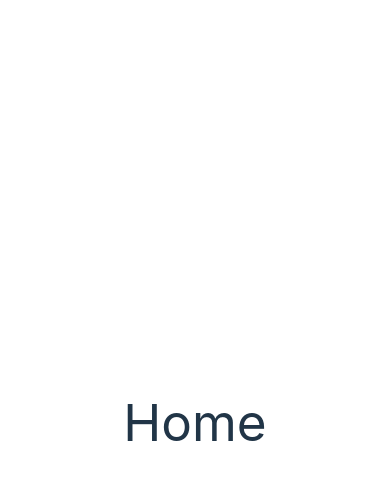
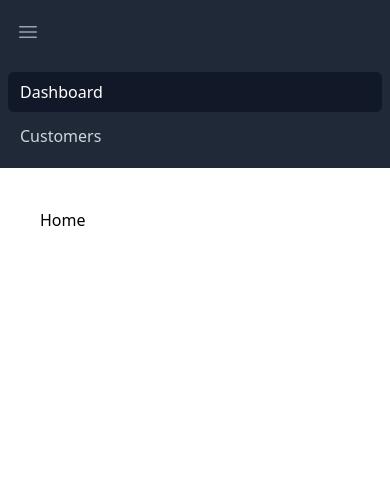
Before and after one commit to zentcodepy/subscriptions-manager-frontend, a Vue app: page / in a window 390 px wide. Shown: the top 480 px of the page. Built offline with nearby package versions, Linux system fonts and the light colour scheme.

Commit message:
New: Add Navbar component

```diff
--- a/src/App.vue
+++ b/src/App.vue
@@ -1,21 +1,12 @@
 <script setup lang="ts">
+import Navbar from './components/Navbar.vue';
 </script>
 
 <template>
-  <router-view></router-view>
+  <Navbar></Navbar>
+  <div class="m-10">
+    <router-view></router-view>
+  </div>
 </template>
 
-<style scoped>
-.logo {
-  height: 6em;
-  padding: 1.5em;
-  will-change: filter;
-  transition: filter 300ms;
-}
-.logo:hover {
-  filter: drop-shadow(0 0 2em #646cffaa);
-}
-.logo.vue:hover {
-  filter: drop-shadow(0 0 2em #42b883aa);
-}
-</style>
+<style scoped></style>
--- /dev/null
+++ b/src/components/Navbar.vue
@@ -0,0 +1,60 @@
+<script setup></script>
+<template>
+    <nav class="bg-gray-800">
+        <div class="mx-auto max-w-7xl px-2 sm:px-6 lg:px-8">
+            <div class="relative flex h-16 items-center justify-between">
+                <div class="absolute inset-y-0 left-0 flex items-center sm:hidden">
+                    <!-- Mobile menu button-->
+                    <button type="button"
+                        class="inline-flex items-center justify-center rounded-md p-2 text-gray-400 hover:bg-gray-700 hover:text-white focus:outline-none focus:ring-2 focus:ring-inset focus:ring-white"
+                        aria-controls="mobile-menu" aria-expanded="false">
+                        <span class="sr-only">Open main menu</span>
+                        <!--
+                            Icon when menu is closed.
+
+                            Menu open: "hidden", Menu closed: "block"
+                        -->
+                        <svg class="block h-6 w-6" fill="none" viewBox="0 0 24 24" stroke-width="1.5" stroke="currentColor"
+                            aria-hidden="true">
+                            <path stroke-linecap="round" stroke-linejoin="round"
+                                d="M3.75 6.75h16.5M3.75 12h16.5m-16.5 5.25h16.5" />
+                        </svg>
+                        <!--
+                            Icon when menu is open.
+
+                            Menu open: "block", Menu closed: "hidden"
+                        -->
+                        <svg class="hidden h-6 w-6" fill="none" viewBox="0 0 24 24" stroke-width="1.5" stroke="currentColor"
+                            aria-hidden="true">
+                            <path stroke-linecap="round" stroke-linejoin="round" d="M6 18L18 6M6 6l12 12" />
+                        </svg>
+                    </button>
+                </div>
+                <div class="flex flex-1 items-center justify-center sm:items-stretch sm:justify-start">
+                    <div class="hidden sm:ml-6 sm:block">
+                        <div class="flex space-x-4">
+                            <!-- Current: "bg-gray-900 text-white", Default: "text-gray-300 hover:bg-gray-700 hover:text-white" -->
+                            <a href="#" class="bg-gray-900 text-white rounded-md px-3 py-2 text-sm font-medium"
+                                aria-current="page">Dashboard</a>
+                            <a href="#"
+                                class="text-gray-300 hover:bg-gray-700 hover:text-white rounded-md px-3 py-2 text-sm font-medium">Customers</a>
+                        </div>
+                    </div>
+                </div>
+            </div>
+        </div>
+
+        <!-- Mobile menu, show/hide based on menu state. -->
+        <div class="sm:hidden" id="mobile-menu">
+            <div class="space-y-1 px-2 pb-3 pt-2">
+                <!-- Current: "bg-gray-900 text-white", Default: "text-gray-300 hover:bg-gray-700 hover:text-white" -->
+                <a href="#" class="bg-gray-900 text-white block rounded-md px-3 py-2 text-base font-medium"
+                    aria-current="page">Dashboard
+                </a>
+                <a href="#"
+                    class="text-gray-300 hover:bg-gray-700 hover:text-white block rounded-md px-3 py-2 text-base font-medium">Customers
+                </a>
+            </div>
+        </div>
+    </nav>
+</template>
--- a/src/style.css
+++ b/src/style.css
@@ -2,7 +2,7 @@
 @tailwind components;
 @tailwind utilities;
 
-:root {
+/* :root {
   font-family: Inter, system-ui, Avenir, Helvetica, Arial, sans-serif;
   line-height: 1.5;
   font-weight: 400;
@@ -80,4 +80,4 @@
   button {
     background-color: #f9f9f9;
   }
-}
+} */
```
